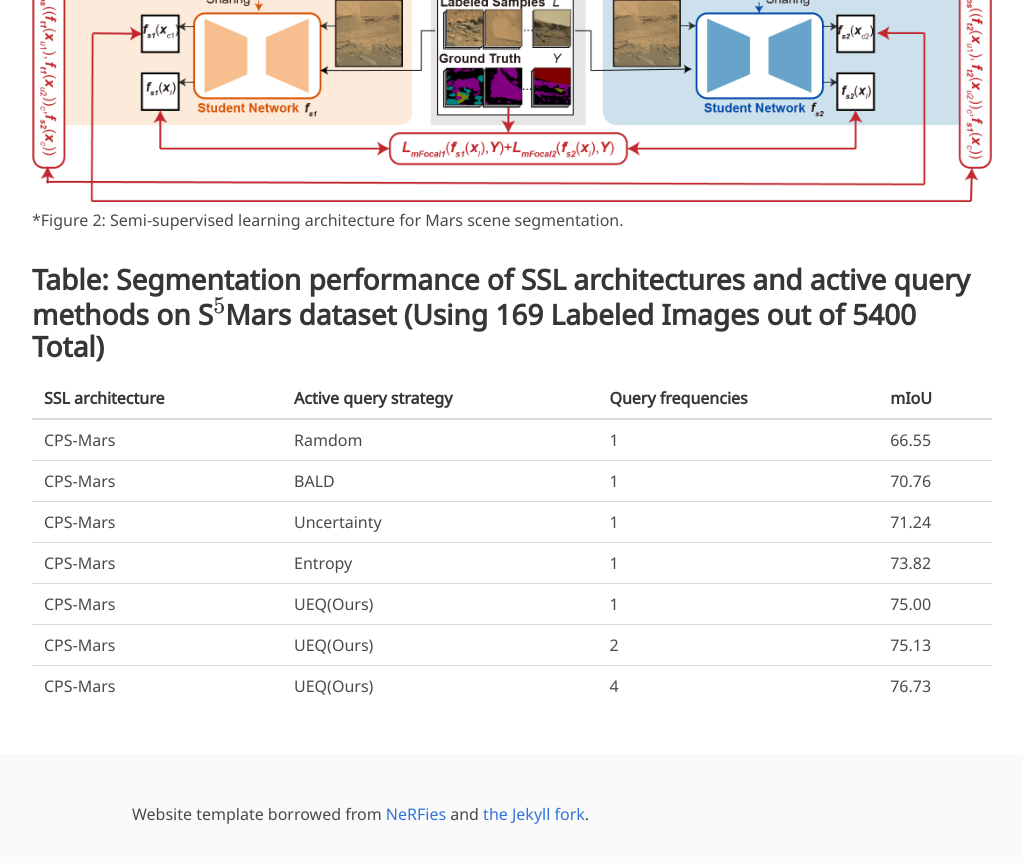
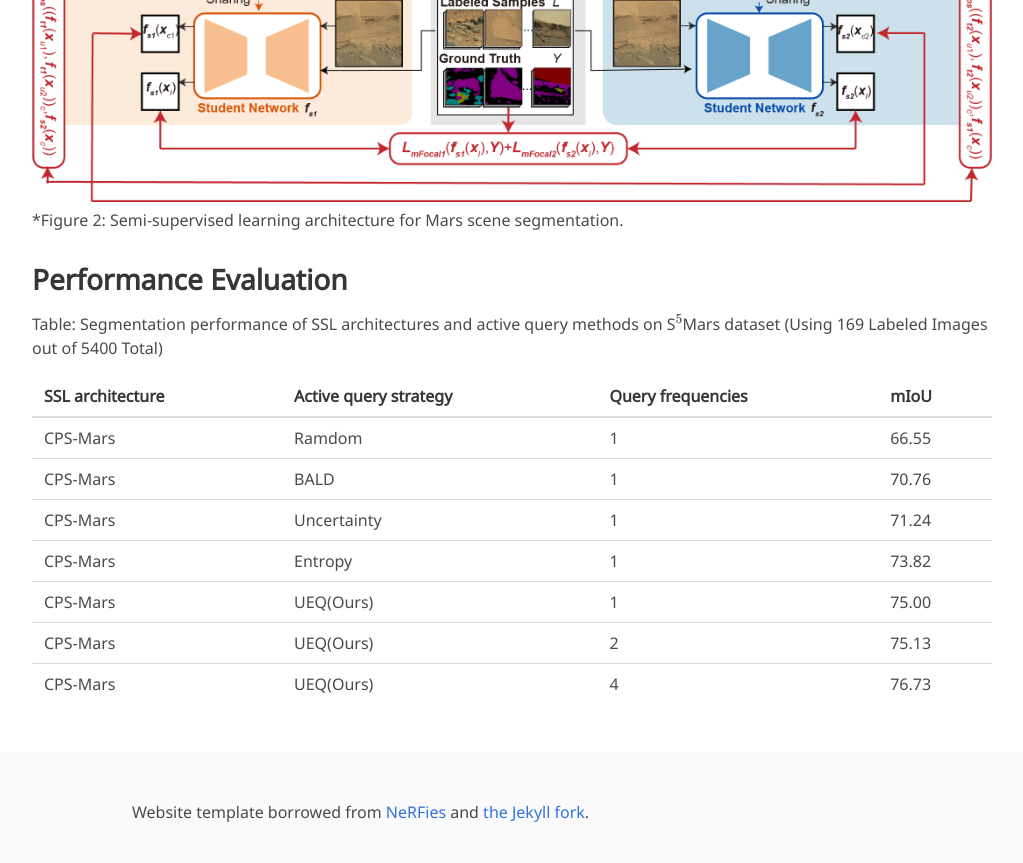
Before and after one commit to huahuahua219/CPS-Mars-Webpage, a Jekyll site: the page built from index.md, in a window 1280 px wide and 900 px high, scrolled down 2014 px. Shown: the top 863 px of the window, without its empty margins (128-1151 px from the left). Built offline with Jekyll 4.4.1, drawn with Linux system fonts in a browser that asks for light colours; some web fonts are replaced.

Commit message:
Update index.md

```diff
--- a/index.md
+++ b/index.md
@@ -46,7 +46,8 @@ Our SSL architecture is based on a dual-branch structure. For the special Mars s
 
 ![Turing Machine](/static/image/CPSnew.png)
 *Figure 2: Semi-supervised learning architecture for Mars scene segmentation.
-## Table: Segmentation performance of SSL architectures and active query methods on S$^5$Mars dataset (Using 169 Labeled Images out of 5400 Total)
+## Performance Evaluation
+Table: Segmentation performance of SSL architectures and active query methods on S$^5$Mars dataset (Using 169 Labeled Images out of 5400 Total)
 
 | SSL architecture | Active query strategy | Query frequencies | mIoU  |
 |------------------|-----------------------|-------------------|-------|
```
